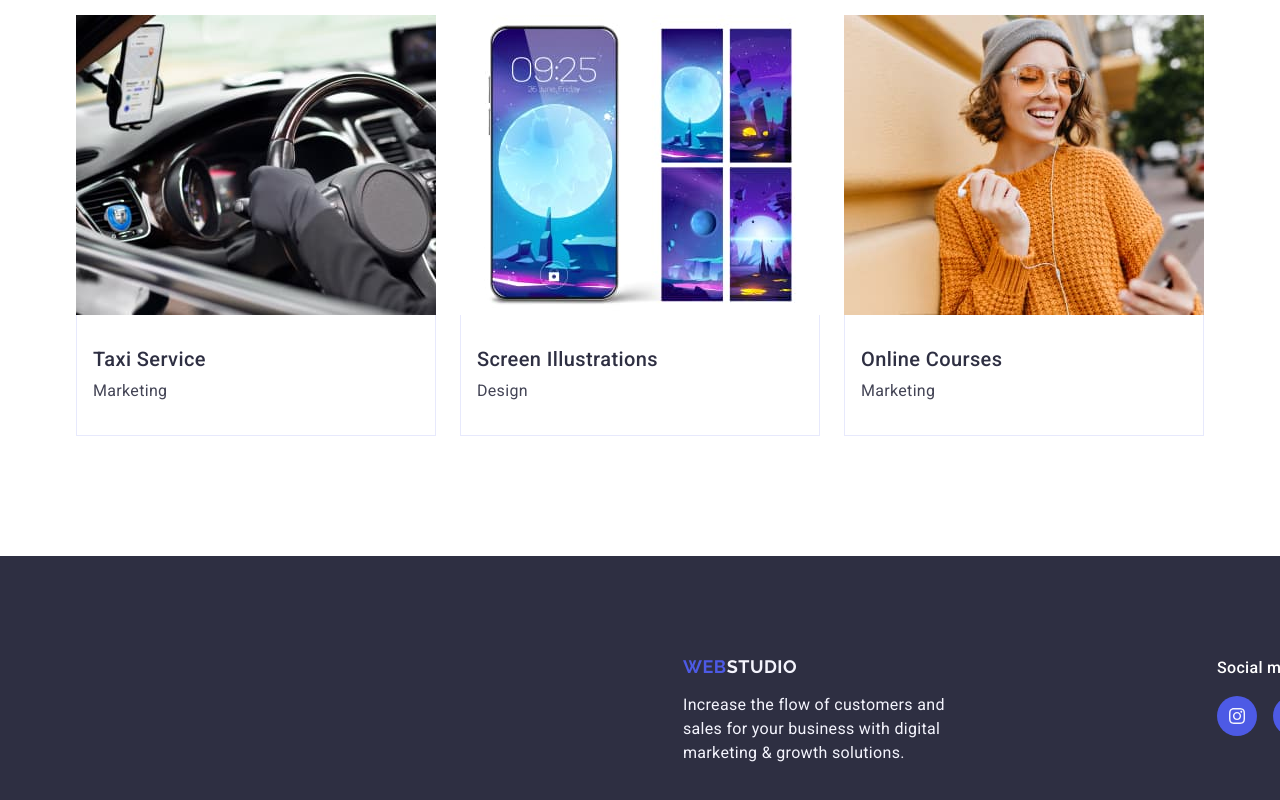
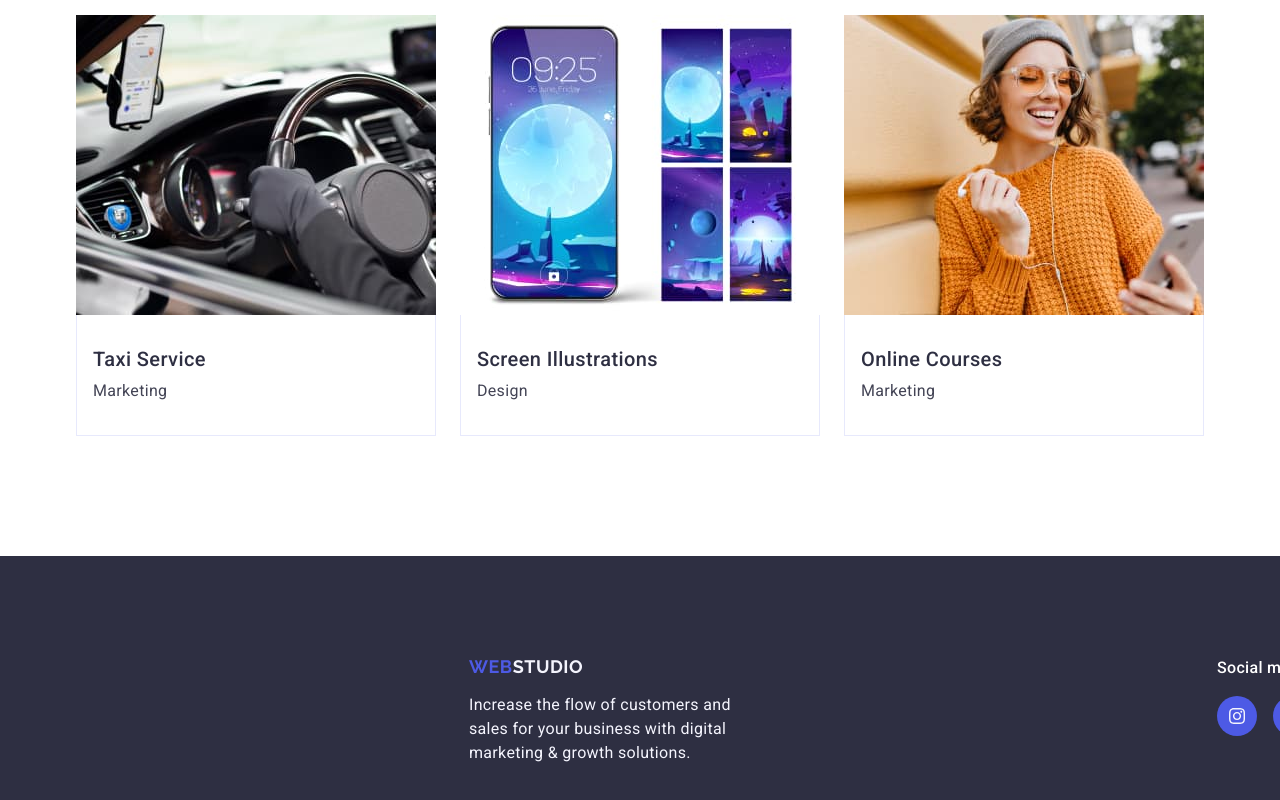
Before and after one commit to NazarKoshitsky/goit-markup-hw-04, a plain HTML site: page index.html in a window 1280 px wide. Shown: the part 2627-3427 px from the top of the page. Drawn offline with nearby package versions, Linux system fonts and the light colour scheme.

Commit message:
Update style.css

```diff
--- a/css/style.css
+++ b/css/style.css
@@ -457,14 +457,12 @@ header .container {
 .footer-container {
   display: flex;
   width: 1440px;
-  column-gap: 120px;
   justify-content: center;
   align-items: baseline;
   margin-right: 120px;
 }
 
 .footer-cont {
-  margin-right: 120px;
 }
 .social-links-footer {
   margin: 0;
```
